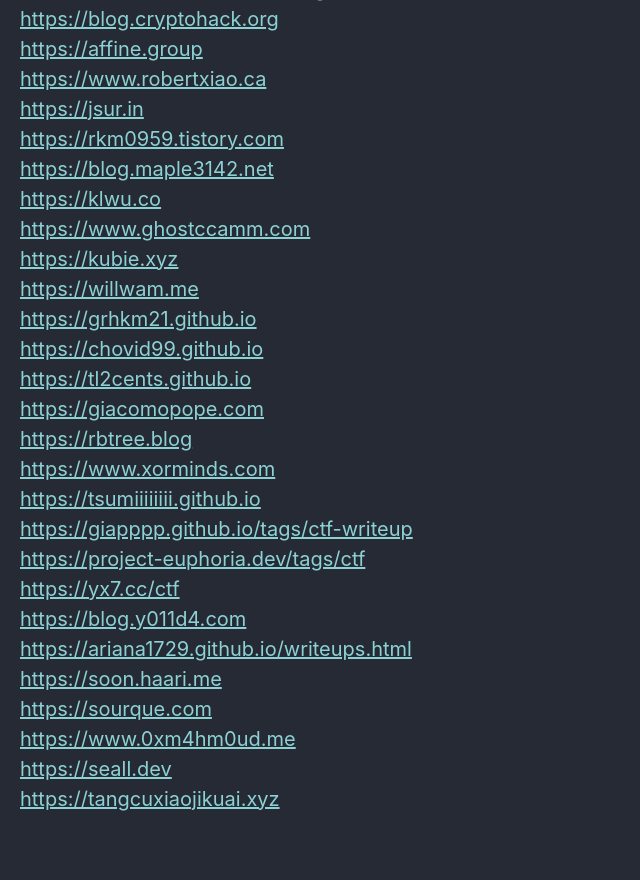
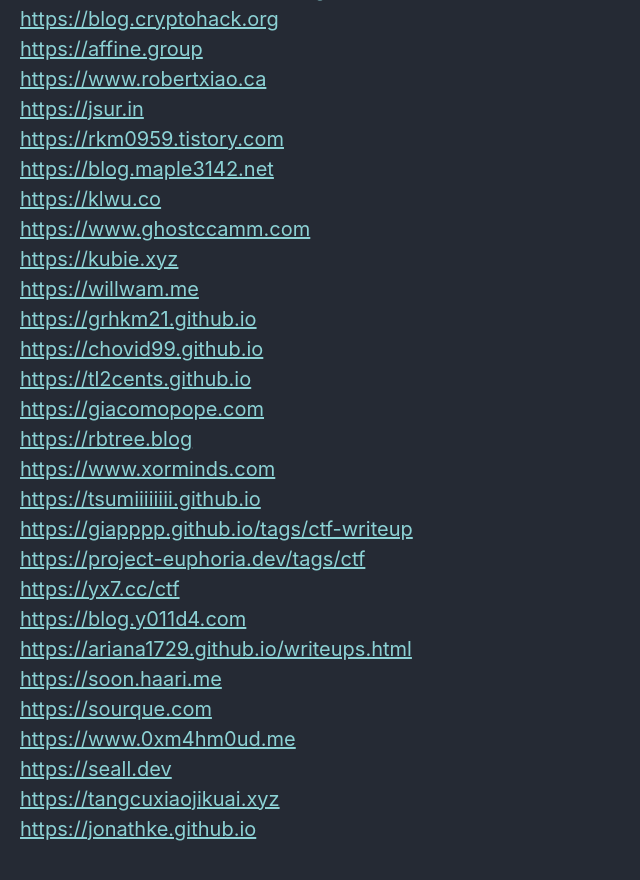
Before and after one commit to Connor-McCartney/Connor-McCartney.github.io, a Jekyll site: the page built from _pages/misc/resources.md, in a window 1280 px wide and 900 px high, scrolled down 2506 px. Shown: the top 880 px of the window, without its empty margins (0-640 px from the left). Built offline with Jekyll 4.4.1, drawn with Linux system fonts in a browser that asks for light colours; cached includes are drawn as plain includes.

Commit message:
Update resources.md

```diff
--- a/_pages/misc/resources.md
+++ b/_pages/misc/resources.md
@@ -104,3 +104,4 @@ NTT <https://eprint.iacr.org/2024/585.pdf> <br>
 <https://www.0xm4hm0ud.me> <br>
 <https://seall.dev> <br>
 <https://tangcuxiaojikuai.xyz> <br>
+<https://jonathke.github.io> <br>
```
